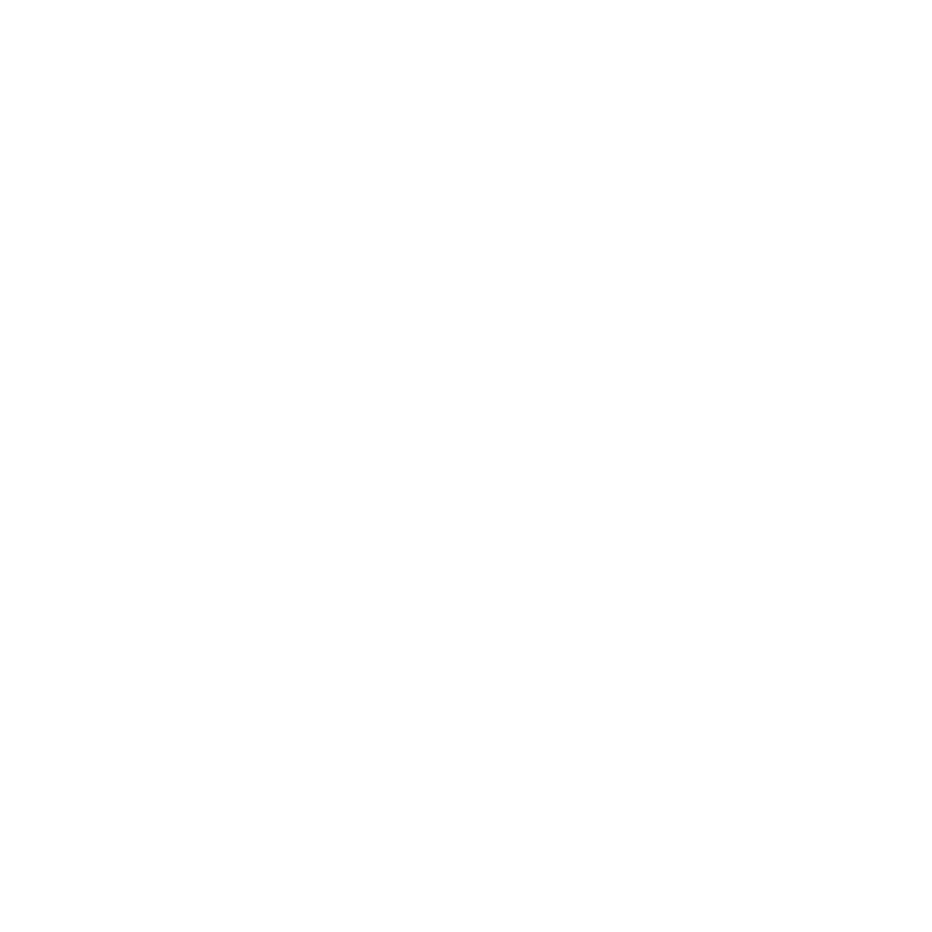
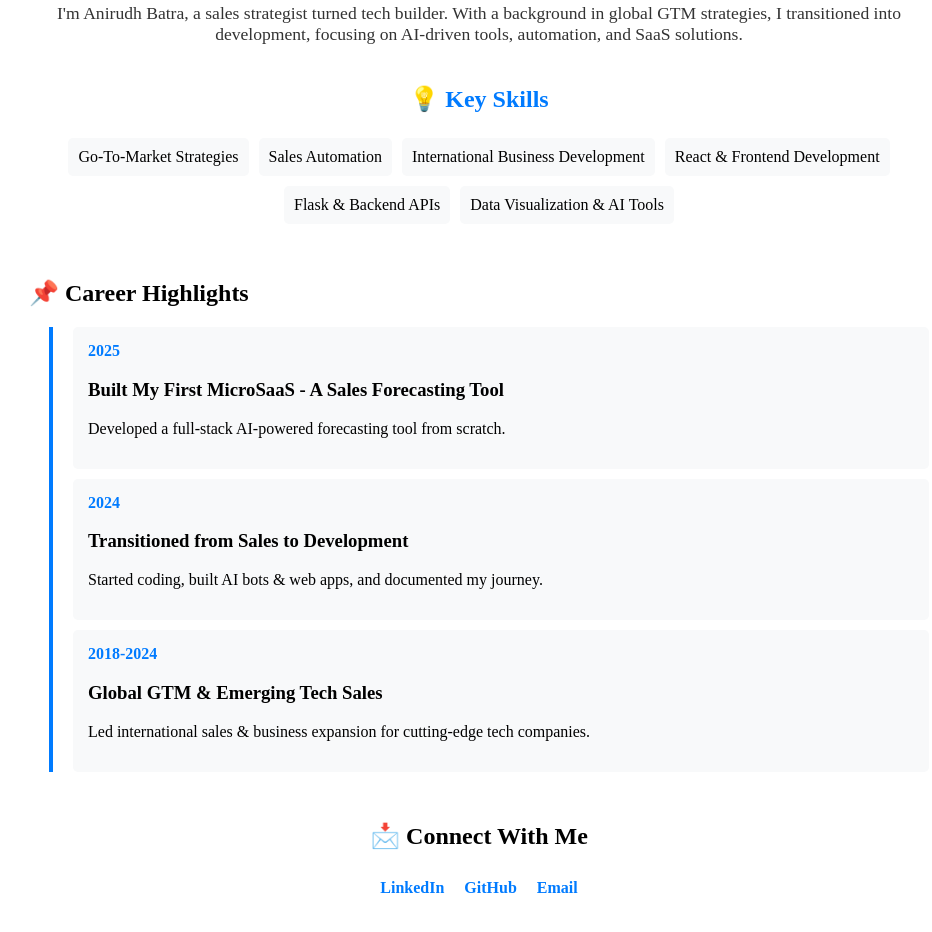
Before and after one commit to AnirudhB-6001/interactive-website, a React (Vite) app: page /about in a window 1280 px wide. Shown: the part 180-1112 px from the top of the page, without its empty margins (161-1093 px from the left). Before the commit the page ends 800 px from the top, so only its background shows below. Built offline with nearby package versions, Linux system fonts and the light colour scheme.

Commit message:
Updated About Section

```diff
--- /dev/null
+++ b/public/data/aboutData.json
@@ -0,0 +1,36 @@
+{
+    "bio": "I'm Anirudh Batra, a sales strategist turned tech builder. With a background in global GTM strategies, I transitioned into development, focusing on AI-driven tools, automation, and SaaS solutions.",
+
+    "skills": [
+      "Go-To-Market Strategies",
+      "Sales Automation",
+      "International Business Development",
+      "React & Frontend Development",
+      "Flask & Backend APIs",
+      "Data Visualization & AI Tools"
+    ],
+
+    "careerHighlights": [
+      {
+        "year": "2025",
+        "title": "Built My First MicroSaaS - A Sales Forecasting Tool",
+        "description": "Developed a full-stack AI-powered forecasting tool from scratch."
+      },
+      {
+        "year": "2024",
+        "title": "Transitioned from Sales to Development",
+        "description": "Started coding, built AI bots & web apps, and documented my journey."
+      },
+      {
+        "year": "2018-2024",
+        "title": "Global GTM & Emerging Tech Sales",
+        "description": "Led international sales & business expansion for cutting-edge tech companies."
+      }
+    ],
+
+    "socialLinks": {
+      "linkedin": "https://linkedin.com/in/anirudh-batra-bd",
+      "github": "https://github.com/AnirudhB-6001",
+      "email": "mailto:contact@anirudhbatraofficial.com"
+    }
+  }
--- a/src/pages/About.jsx
+++ b/src/pages/About.jsx
@@ -1,8 +1,65 @@
-export default function About() {
+import React, { useState, useEffect } from "react";
+import "../styles/about.css";
+
+const About = () => {
+  const [aboutData, setAboutData] = useState(null);
+
+  useEffect(() => {
+    fetch("/data/aboutData.json")
+      .then(response => response.json())
+      .then(data => setAboutData(data))
+      .catch(error => console.error("Error loading about data:", error));
+  }, []);
+
+  if (!aboutData) return <div>Loading...</div>;
+
   return (
-    <div className="p-6 text-center">
-      <h1 className="text-4xl font-bold mb-4">About Me</h1>
-      <p className="text-lg">Welcome to my personal site!</p>
+    <div className="about-container">
+
+      {/* Introduction */}
+      <section className="about-intro">
+        <h1>About Me</h1>
+        <p>{aboutData.bio}</p>
+      </section>
+
+      {/* Skills Section */}
+      <section className="skills-section">
+        <h2>💡 Key Skills</h2>
+        <ul>
+          {aboutData.skills.map((skill, index) => (
+            <li key={index}>{skill}</li>
+          ))}
+        </ul>
+      </section>
+
+      {/* Career Timeline */}
+      <section className="career-timeline">
+        <h2>📌 Career Highlights</h2>
+        <div className="timeline">
+          {aboutData.careerHighlights.map((highlight, index) => (
+            <div key={index} className="timeline-item">
+              <span className="year">{highlight.year}</span>
+              <div>
+                <h3>{highlight.title}</h3>
+                <p>{highlight.description}</p>
+              </div>
+            </div>
+          ))}
+        </div>
+      </section>
+
+      {/* Social Links */}
+      <section className="contact-section">
+        <h2>📩 Connect With Me</h2>
+        <div className="social-links">
+          <a href={aboutData.socialLinks.linkedin} target="_blank" rel="noopener noreferrer">LinkedIn</a>
+          <a href={aboutData.socialLinks.github} target="_blank" rel="noopener noreferrer">GitHub</a>
+          <a href={aboutData.socialLinks.email}>Email</a>
+        </div>
+      </section>
+
     </div>
   );
-}
+};
+
+export default About;
--- /dev/null
+++ b/src/styles/about.css
@@ -0,0 +1,86 @@
+.about-container {
+    max-width: 900px;
+    margin: 0 auto;
+    padding: 20px;
+    text-align: center;
+}
+
+/* Intro Section */
+.about-intro {
+    margin-bottom: 30px;
+}
+
+.about-intro h1 {
+    font-size: 2.5rem;
+    color: #007bff;
+}
+
+.about-intro p {
+    font-size: 1.1rem;
+    color: #333;
+}
+
+/* Skills Section */
+.skills-section {
+    margin-top: 40px;
+}
+
+.skills-section h2 {
+    color: #007bff;
+}
+
+.skills-section ul {
+    list-style: none;
+    padding: 0;
+}
+
+.skills-section li {
+    display: inline-block;
+    background: #f8f9fa;
+    padding: 10px;
+    margin: 5px;
+    border-radius: 5px;
+}
+
+/* Career Timeline */
+.career-timeline {
+    margin-top: 50px;
+    text-align: left;
+}
+
+.timeline {
+    border-left: 4px solid #007bff;
+    padding-left: 20px;
+    margin-left: 20px;
+}
+
+.timeline-item {
+    background: #f8f9fa;
+    padding: 15px;
+    margin-bottom: 10px;
+    border-radius: 5px;
+    position: relative;
+}
+
+.timeline-item .year {
+    font-weight: bold;
+    color: #007bff;
+}
+
+/* Social Links */
+.contact-section {
+    margin-top: 50px;
+}
+
+.social-links a {
+    display: inline-block;
+    margin: 10px;
+    text-decoration: none;
+    font-weight: bold;
+    color: #007bff;
+    transition: color 0.2s ease;
+}
+
+.social-links a:hover {
+    color: #0056b3;
+}
```
